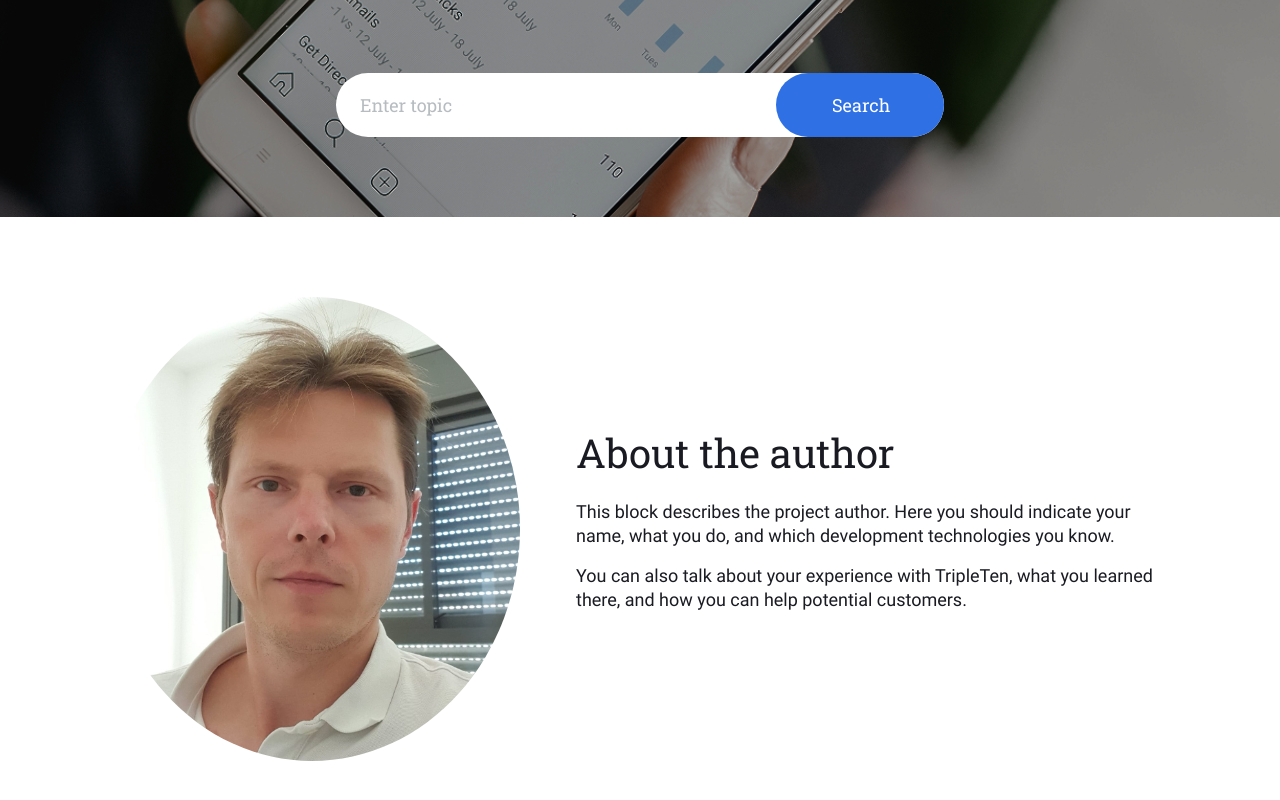
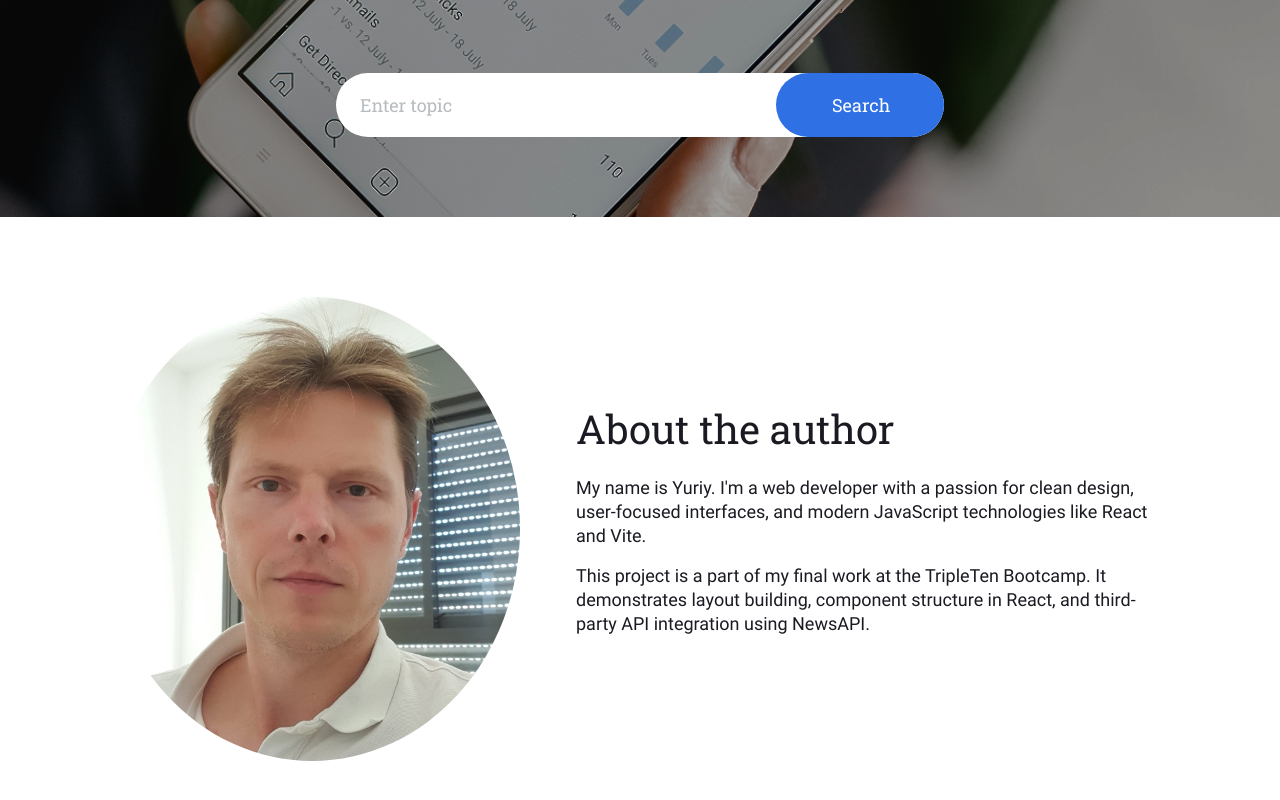
Before and after one commit to yuranest/news-explorer, a React (Vite) app: page / in a window 1280 px wide. Shown: the part 386-1186 px from the top of the page. Built offline with nearby package versions, Linux system fonts and the light colour scheme.

Commit message:
Add and complete About section

```diff
--- a/src/components/About/About.jsx
+++ b/src/components/About/About.jsx
@@ -7,18 +7,20 @@ function About() {
     <section className="about">
       <img
         src={authorImage}
-        alt="Photo of Yuriy, author of the site"
+        alt="Yuriy Nesterenko, author of the project"
         className="about__image"
       />
       <div className="about__text">
         <h2 className="about__title">About the author</h2>
         <p className="about__description">
-          This block describes the project author. Here you should indicate your
-          name, what you do, and which development technologies you know.
+          My name is Yuriy. I'm a web developer with a passion for clean design,
+          user-focused interfaces, and modern JavaScript technologies like React
+          and Vite.
         </p>
         <p className="about__description">
-          You can also talk about your experience with TripleTen, what you
-          learned there, and how you can help potential customers.
+          This project is a part of my final work at the TripleTen Bootcamp. It
+          demonstrates layout building, component structure in React, and
+          third-party API integration using NewsAPI.
         </p>
       </div>
     </section>
```
